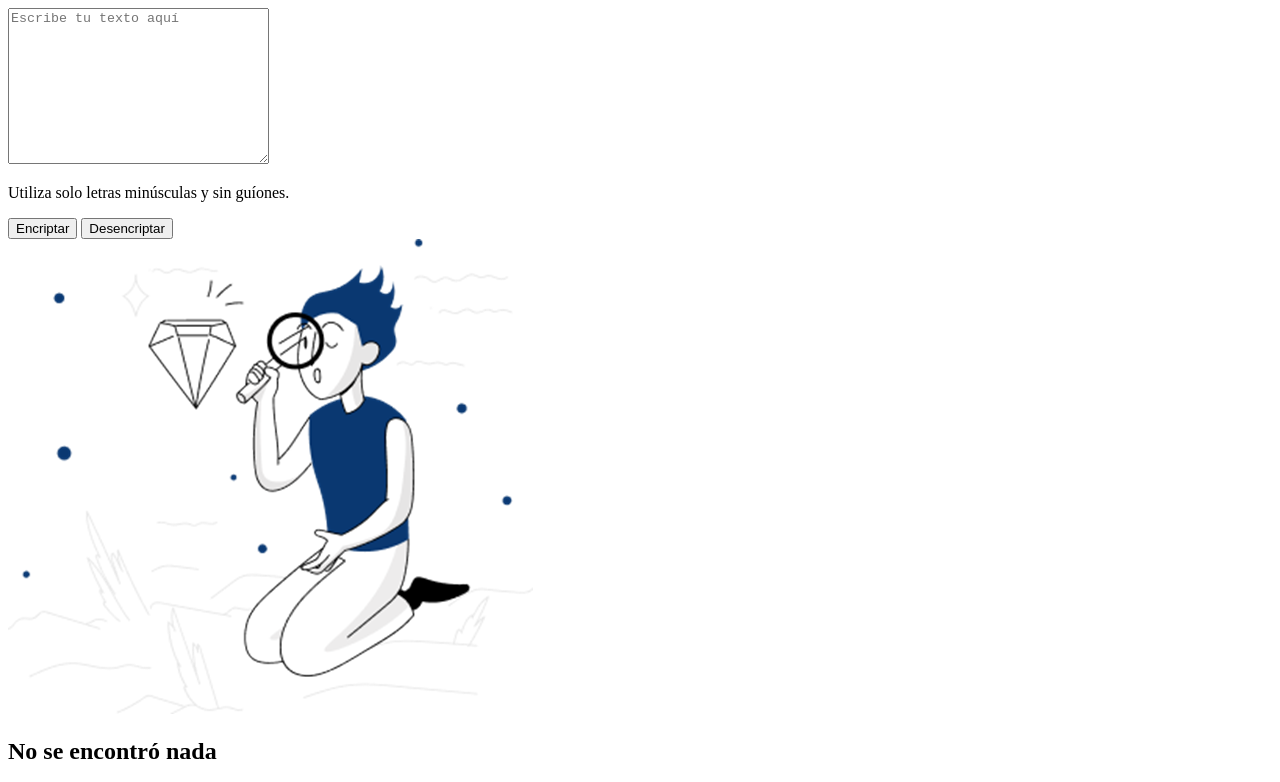
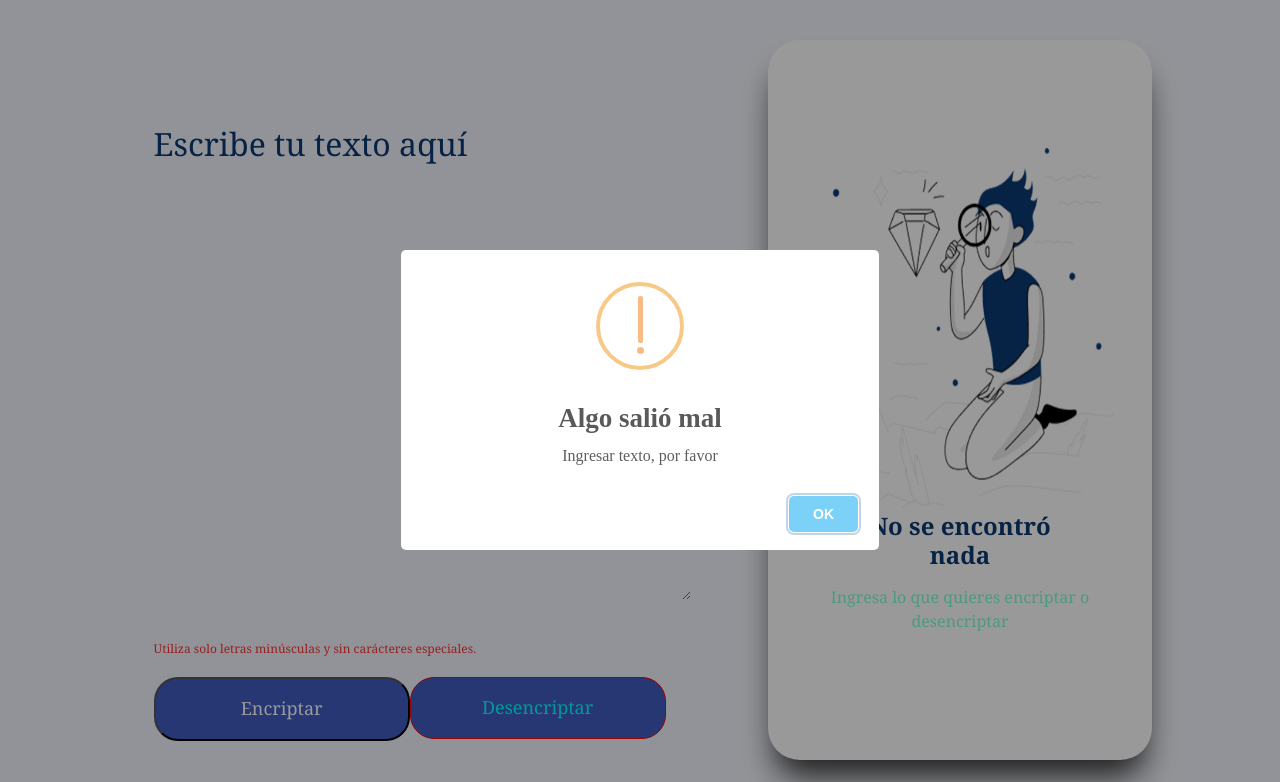
Before and after one commit to RafaJ06/Xeno, a plain HTML site: page Challenge/index.html in a window 1280 px wide. Both pictures are taken after a click on the button "Encriptar". Shown: the top 782 px of the page. Drawn offline with nearby package versions, Linux system fonts and the light colour scheme.

Commit message:
Mejora y cambio del alert

```diff
--- a/Challenge/index.html
+++ b/Challenge/index.html
@@ -3,9 +3,10 @@
 <head>
     <meta charset="UTF-8">
     <meta name="viewport" content="width=device-width, initial-scale=1.0">
-
+<link rel="stylesheet" href="style.css">
     <title>Encriptador de texto</title>
-
+   <link rel="shortcut" href="" type="image/x-icon">
+   <script src="https://unpkg.com/sweetalert/dist/sweetalert.min.js"></script>
 
 </head>
 <body>
@@ -14,7 +15,7 @@
                         <textarea name="texto" id="texto-Ingresar" cols="30" class="texto" rows="10" placeholder="Escribe tu texto aquí"></textarea>
 
                      <div class="ojo">
-                        <p>Utiliza solo letras minúsculas y sin guíones.</p>
+                        <p>Utiliza solo letras minúsculas y sin carácteres especiales.</p>
                     </div>
                     <div class="boton">
                         <button class="btn-encriptador"
@@ -24,11 +25,11 @@
                  </div>
 
                  <div class="encriptado">
-                    <img src="" alt="" id="im">
-                    <div class="mensaje" id="mensaje'encriptado">
+                    <img src="imagenes/image.png" alt="" id="im">
+                    <div class="mensaje" id="mensaje-encriptado">
                         <h2 id="titulo-mensaje">No se encontró ningún mensaje</h2>
                         <p id="parrafo">Ingresa el texto que quieres encriptar o desencriptar</p>
-                        <textarea name="decifrar" id=" mensaje" cols="30" rows="10" class="mensaje"></textarea>
+                      <!--  <textarea name="decifrar" id=" mensaje" cols="30" rows="10" class="mensaje"></textarea> -->
                     </div>
                  </div>
              </div>
--- a/Challenge/script.js
+++ b/Challenge/script.js
@@ -19,7 +19,7 @@ function encriptar(){
      }
                     else{
                         imag.src = "imagenes/image.png";
-                        alert("Ingresar texto, por favor");
+                       swal( "Algo salió mal", "Ingresar texto, por favor", "warning");
                         titulo.textContent = "No se encontró nada";
                         parra.textContent = "Ingresa lo que quieres encriptar o desencriptar";
 
@@ -48,7 +48,7 @@ function desencriptar(){
 
                     else{
                         imag.src = "imagenes/image.png";
-                        alert("Ingresar texto, por favor");
+                         swal( "Algo salió mal", "Ingresar texto, por favor", "warning");
                         titulo.textContent = "No se encontró nada";
                         parra.textContent = "Ingresa lo que quieres encriptar o desencriptar";
 
```
